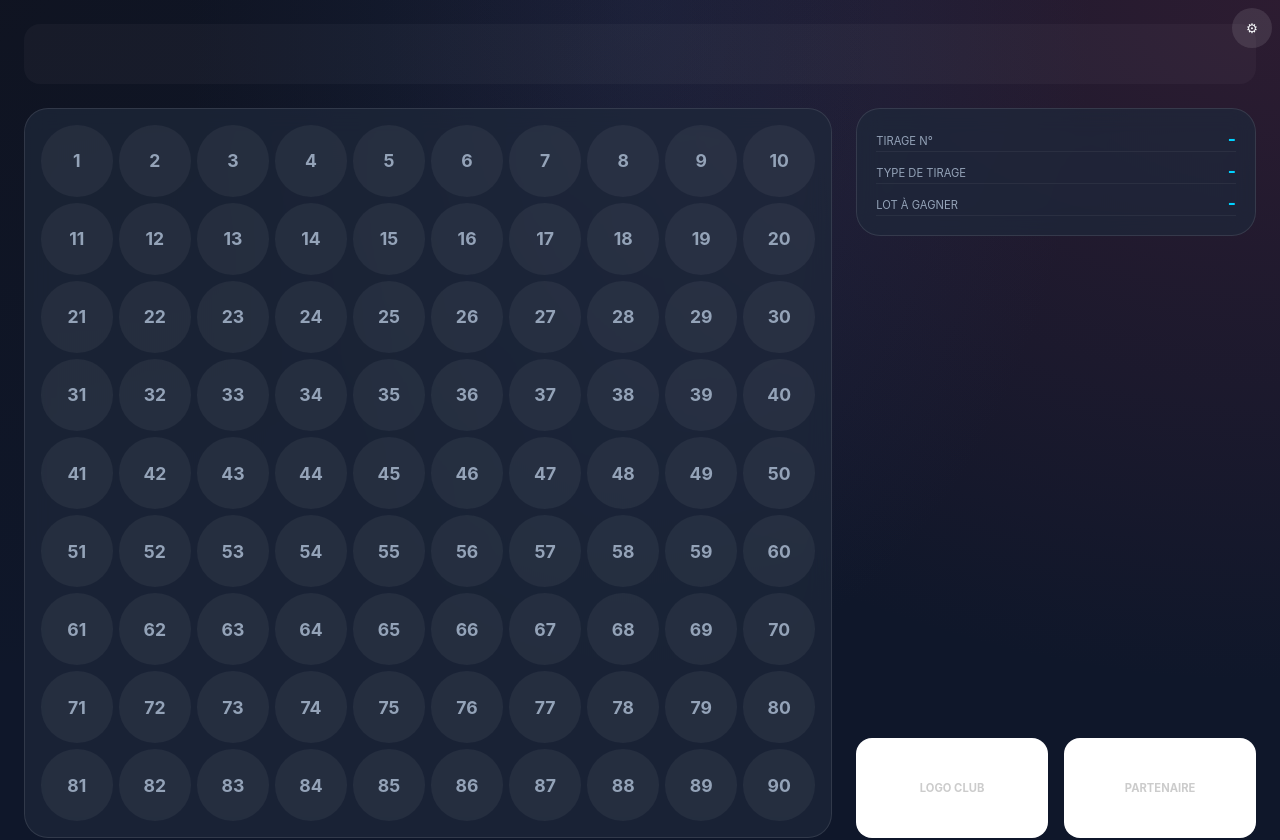
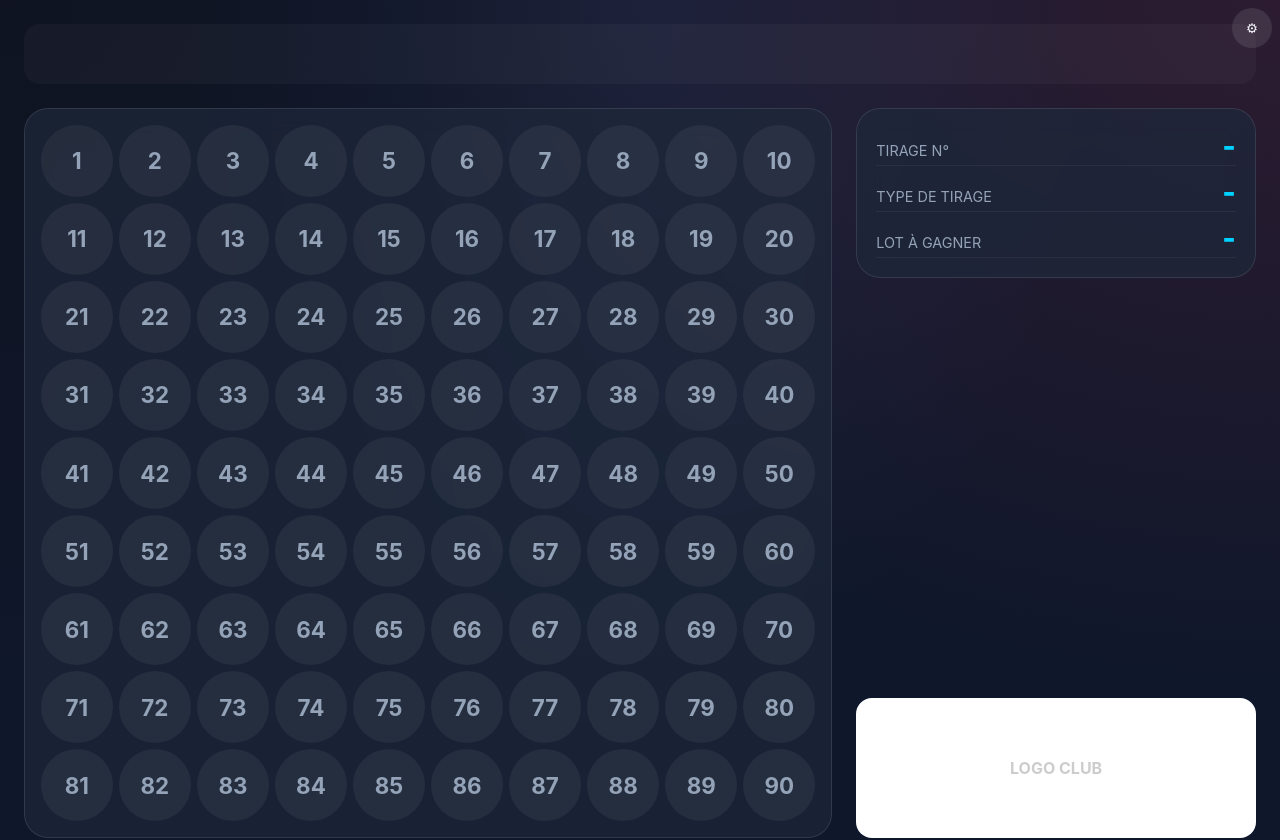
Before and after one commit to Abdel-faq/LOTO, a React (Vite) app: page / in a window 1280 px wide. Shown: the top 840 px of the page. Built offline with nearby package versions, Linux system fonts and the light colour scheme.

Commit message:
UI enhancements, lot progression logic fix, and tablet stability improvements

```diff
--- a/src/App.jsx
+++ b/src/App.jsx
@@ -5,15 +5,7 @@ import './index.css';
 const App = () => {
   // State avec chargement initial depuis localStorage
   const [config, setConfig] = useState(() => {
-    const saved = localStorage.getItem('loto_config');
-    if (saved) {
-      try {
-        return JSON.parse(saved);
-      } catch (e) {
-        console.error("Error loading config", e);
-      }
-    }
-    return {
+    const defaultConfig = {
       partners: [''],
       bgColor: '#0f172a',
       gridBgColor: 'rgba(30, 41, 59, 0.7)',
@@ -26,8 +18,20 @@ const App = () => {
       currentPrepIdx: 0,
       manualNumber: '1',
       manualType: '1 Ligne',
-      manualPrize: ''
+      manualPrize: '',
+      clubLogo: null
     };
+
+    const saved = localStorage.getItem('loto_config');
+    if (saved) {
+      try {
+        const parsed = JSON.parse(saved);
+        return { ...defaultConfig, ...parsed };
+      } catch (e) {
+        console.error("Error loading config", e);
+      }
+    }
+    return defaultConfig;
   });
 
   const [mode, setMode] = useState(() => localStorage.getItem('loto_mode') || 'loto');
@@ -220,13 +224,8 @@ const App = () => {
 
 
         <div className="footer-logos">
-          <div className="logo-box">
+          <div className="logo-box" style={{ width: '100%', height: '100%' }}>
             {config.clubLogo ? <img src={config.clubLogo} alt="Club" /> : <span className="logo-placeholder">LOGO CLUB</span>}
-          </div>
-          <div className="logo-box">
-            <div style={{ display: 'flex', height: '100%', width: '100%', alignItems: 'center', justifyContent: 'center' }}>
-              {config.partners[0] ? <img src={config.partners[0]} alt="Partner" style={{ maxWidth: '100%', maxHeight: '100%', objectFit: 'contain' }} /> : <span className="logo-placeholder">PARTENAIRE</span>}
-            </div>
           </div>
         </div>
       </section>
@@ -243,7 +242,11 @@ const App = () => {
         <button className="btn" style={{ background: '#475569', color: 'white' }} onClick={() => {
           setIsAutoPlaying(false);
           reset();
-          setConfig(prev => ({ ...prev, useManualInfo: false, currentPrepIdx: 0 }));
+          setConfig(prev => ({
+            ...prev,
+            useManualInfo: false,
+            currentPrepIdx: (prev.drawPrep && prev.currentPrepIdx < prev.drawPrep.length - 1) ? prev.currentPrepIdx + 1 : prev.currentPrepIdx
+          }));
         }}>RAZ</button>
       </div>
 
@@ -394,14 +397,9 @@ const App = () => {
               </div>
 
               <hr />
-              <h3>Logos</h3>
               <div className="input-group">
                 <label>Logo du Club</label>
                 <input type="file" accept="image/*" onChange={handleImageUpload('clubLogo')} />
-              </div>
-              <div className="input-group">
-                <label>Logo Partenaire</label>
-                <input type="file" accept="image/*" onChange={handleImageUpload('partners', 0)} />
               </div>
 
               <div style={{ display: 'flex', gap: '0.5rem', marginTop: '1rem' }}>
--- a/src/index.css
+++ b/src/index.css
@@ -94,7 +94,7 @@ body {
   justify-content: center;
   border-radius: 50%;
   font-weight: 700;
-  font-size: 1.1rem;
+  font-size: 1.4rem;
   transition: all 0.3s ease;
   border: 1px solid rgba(255, 255, 255, 0.05);
 }
@@ -147,14 +147,14 @@ body {
 }
 
 .info-label {
-  font-size: 0.7rem;
+  font-size: 0.9rem;
   text-transform: uppercase;
   color: var(--text-muted);
 }
 
 .info-value {
-  font-size: 1.1rem;
-  font-weight: 700;
+  font-size: 1.8rem;
+  font-weight: 800;
   color: var(--primary);
 }
 
@@ -174,7 +174,7 @@ body {
   display: flex;
   align-items: center;
   justify-content: center;
-  font-size: 7rem;
+  font-size: 9rem;
   font-weight: 900;
   color: var(--bg-dark);
   box-shadow:
@@ -197,10 +197,10 @@ body {
 }
 
 .footer-logos {
-  display: grid;
-  grid-template-columns: 1fr 1fr;
+  display: flex;
+  justify-content: center;
   gap: 1rem;
-  height: 100px;
+  height: 140px;
 }
 
 .logo-box {
@@ -222,7 +222,7 @@ body {
 .logo-placeholder {
   color: #ccc;
   font-weight: bold;
-  font-size: 0.7rem;
+  font-size: 1rem;
 }
 
 .controls {
@@ -364,15 +364,15 @@ body {
   }
 
   .ball {
-    width: 180px;
-    height: 180px;
-    font-size: 5rem;
+    width: 200px;
+    height: 200px;
+    font-size: 6rem;
   }
 
   .footer-logos {
     grid-row: 4;
     width: 100%;
-    height: 70px;
+    height: 100px;
   }
 
   .controls {
```
